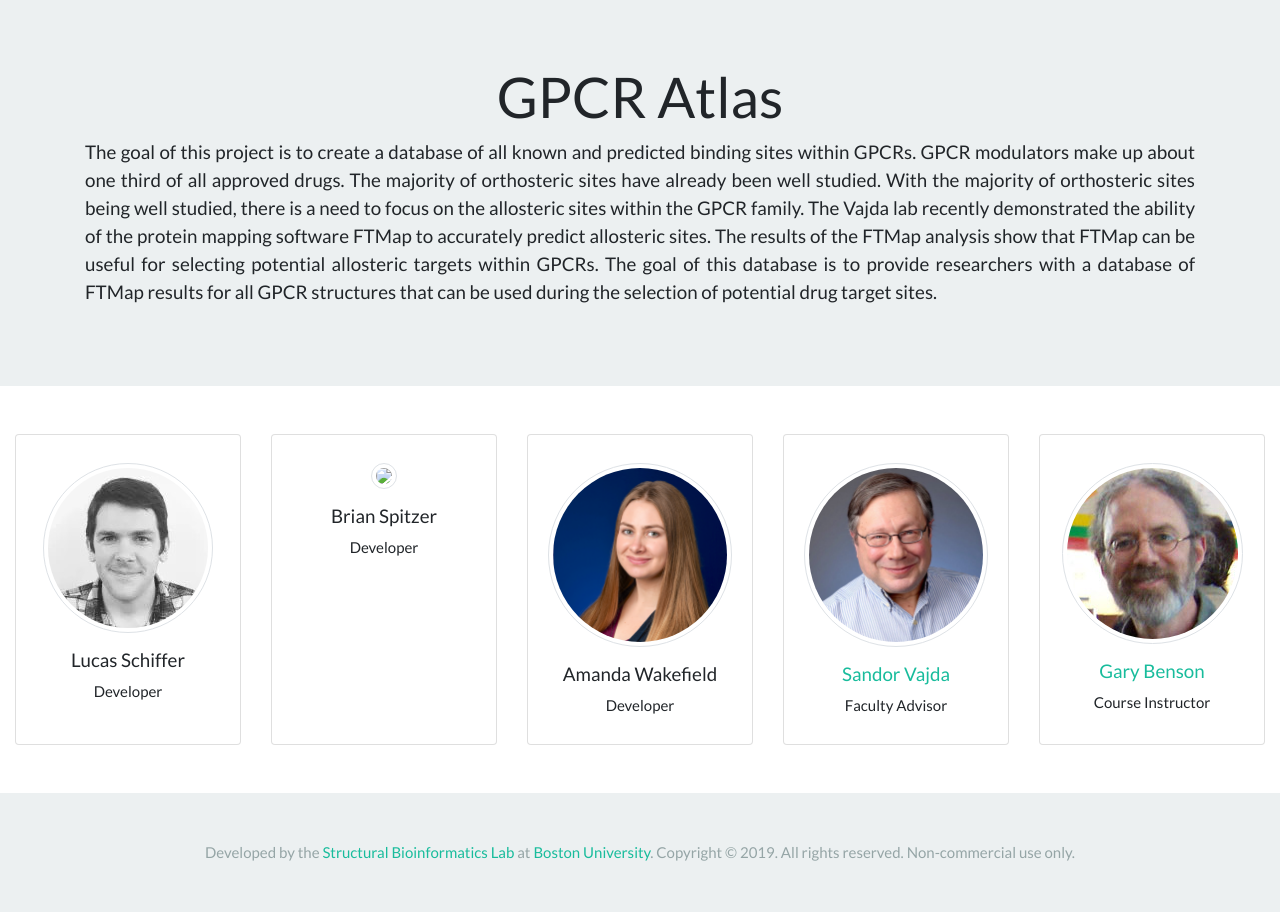
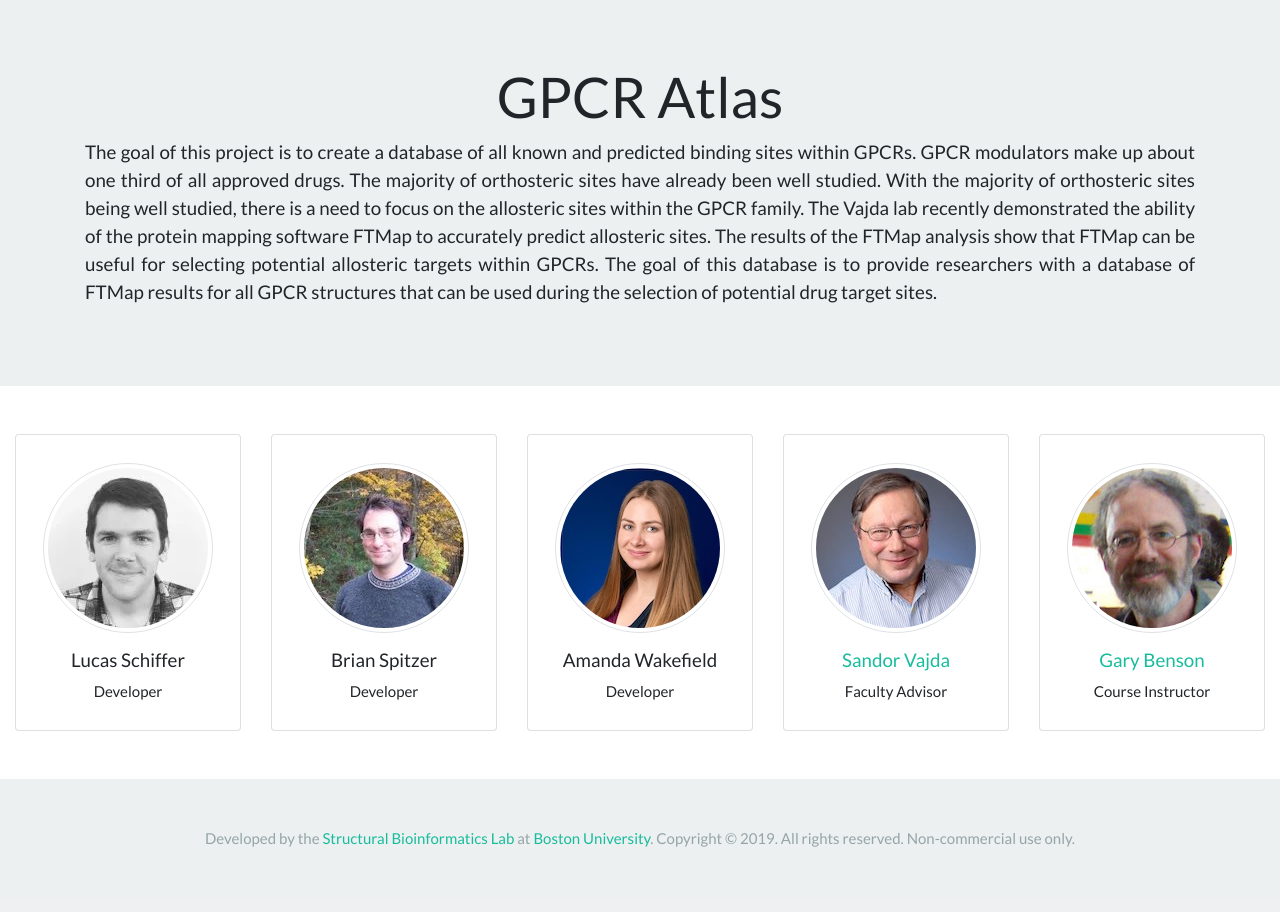
Before and after one commit to bspitzer-bu/Group_Project, a Django app: page / in a window 1280 px wide. Shown: the part 72-984 px from the top of the page. After the commit the page ends 919 px from the top, so only its background shows below. Run offline with Django 3.2, Linux system fonts and the light colour scheme; some libraries are stand-ins or nearby versions.

Commit message:
apply image optimizations again, update home template

```diff
--- a/src/templates/home.html
+++ b/src/templates/home.html
@@ -21,14 +21,14 @@
         </div>
         <div class="card">
           <div class="card-body text-center">
-            <img src="https://via.placeholder.com/200?text=Image" class="img-thumbnail img-responsive rounded-circle my-2">
+            <img src="media/people/brian_spitzer.jpg" class="img-thumbnail img-responsive rounded-circle my-2">
             <h5 class="card-title my-2">Brian Spitzer</h5>
             <p class="card-text my-2">Developer</p>
           </div>
         </div>
         <div class="card">
           <div class="card-body text-center">
-            <img src="media/people/amanda_wakefield.PNG" class="img-thumbnail img-responsive rounded-circle my-2">
+            <img src="media/people/amanda_wakefield.jpg" class="img-thumbnail img-responsive rounded-circle my-2">
             <h5 class="card-title my-2">Amanda Wakefield</h5>
             <p class="card-text my-2">Developer</p>
           </div>
```
Also changed, not shown: src/media/people/amanda_wakefield.PNG (deleted), src/media/people/amanda_wakefield.jpg (added), src/media/people/brian_spitzer.jpg (added), src/media/people/gary_benson.jpg, src/media/people/sandor_vajda.jpg.
